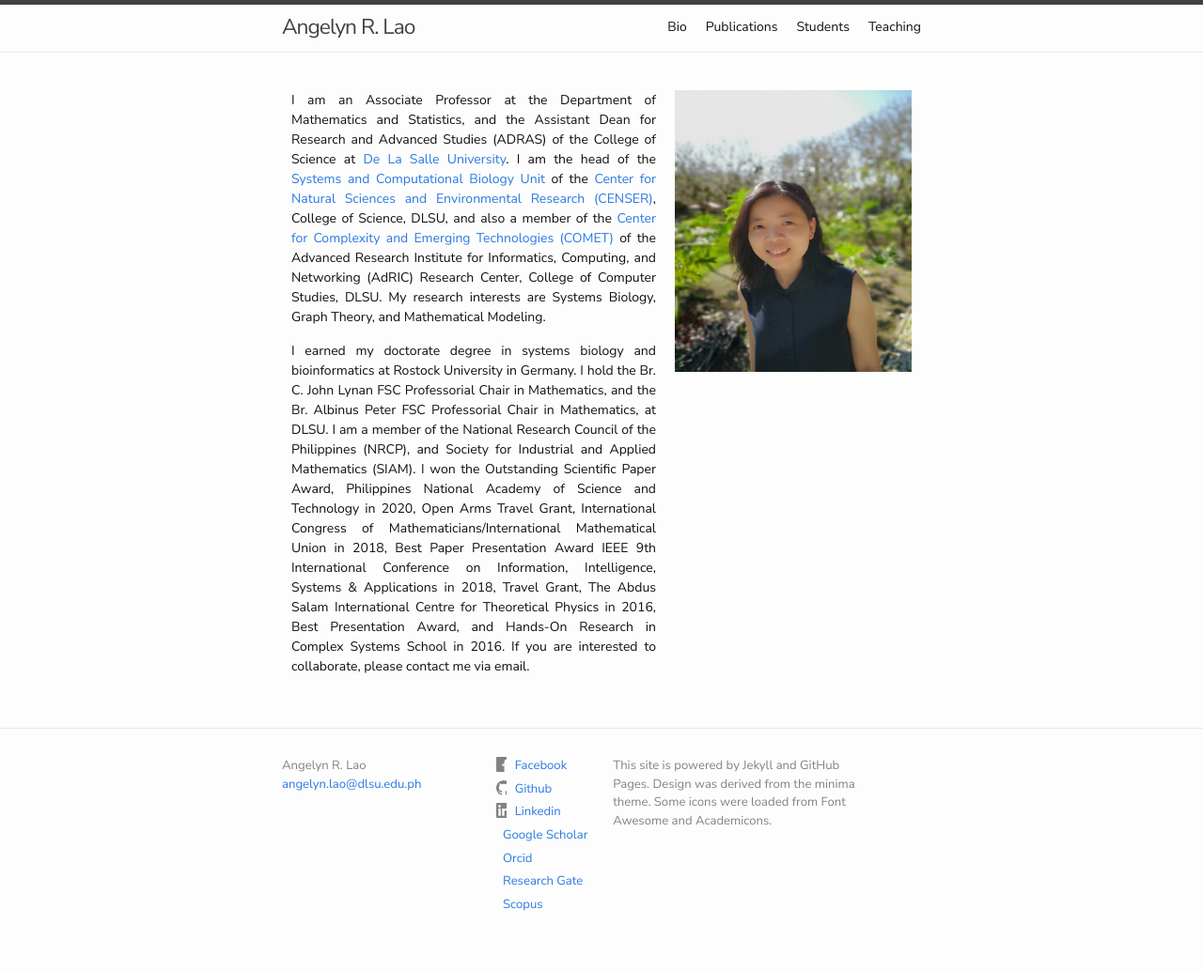
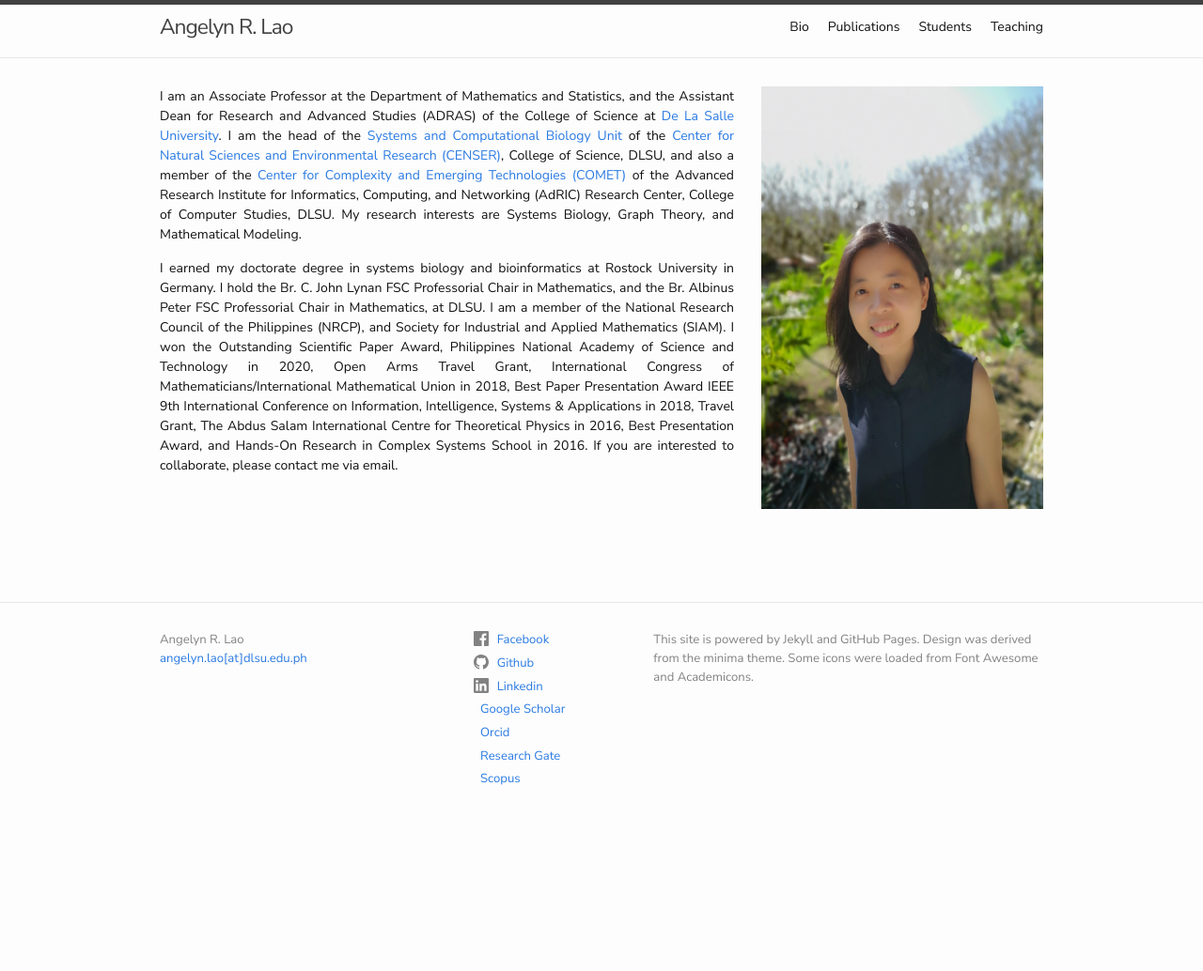
Before and after one commit to yupaulk/angelynlao.github.io, a Jekyll site: the page built from index.md, in a window 1280 px wide. Shown: the whole page at 94% size. Built offline with Jekyll 4.4.1, drawn with Linux system fonts in a browser that asks for light colours; nearby versions of some CDN libraries; a style sheet for code colours, icons or effects is not loaded; after the commit the page ends 900 px from its top, so only the background shows below that.

Commit message:
Add files via upload

```diff
--- /dev/null
+++ b/_base.scss
@@ -0,0 +1,254 @@
+/**
+ * Reset some basic elements
+ */
+body, h1, h2, h3, h4, h5, h6,
+p, blockquote, pre, hr,
+dl, dd, ol, ul, figure {
+  margin: 0;
+  padding: 0;
+}
+
+
+
+/**
+ * Basic styling
+ */
+body {
+  font: $base-font-weight #{$base-font-size}/#{$base-line-height} $base-font-family;
+  color: $text-color;
+  background-color: $background-color;
+  -webkit-text-size-adjust: 100%;
+  -webkit-font-feature-settings: "kern" 1;
+     -moz-font-feature-settings: "kern" 1;
+       -o-font-feature-settings: "kern" 1;
+          font-feature-settings: "kern" 1;
+  font-kerning: normal;
+  display: flex;
+  min-height: 100vh;
+  flex-direction: column;
+}
+
+
+
+/**
+ * Set `margin-bottom` to maintain vertical rhythm
+ */
+h1, h2, h3, h4, h5, h6,
+p, blockquote, pre,
+ul, ol, dl, figure,
+%vertical-rhythm {
+  margin-bottom: $spacing-unit / 2;
+}
+
+
+
+/**
+ * `main` element
+ */
+main {
+  display: block; /* Default value of `display` of `main` element is 'inline' in IE 11. */
+}
+
+
+
+/**
+ * Images
+ */
+img {
+  max-width: 100%;
+  vertical-align: middle;
+}
+
+
+
+/**
+ * Figures
+ */
+figure > img {
+  display: block;
+}
+
+figcaption {
+  font-size: $small-font-size;
+}
+
+
+
+/**
+ * Lists
+ */
+ul, ol {
+  margin-left: $spacing-unit;
+}
+
+li {
+  > ul,
+  > ol {
+    margin-bottom: 0;
+  }
+}
+
+
+
+/**
+ * Headings
+ */
+h1, h2, h3, h4, h5, h6 {
+  font-weight: $base-font-weight;
+}
+
+
+
+/**
+ * Links
+ */
+a {
+  color: $brand-color;
+  text-decoration: none;
+
+  &:visited {
+    color: darken($brand-color, 15%);
+  }
+
+  &:hover {
+    color: $text-color;
+    text-decoration: underline;
+  }
+
+  .social-media-list &:hover {
+    text-decoration: none;
+
+    .username {
+      text-decoration: underline;
+    }
+  }
+}
+
+
+/**
+ * Blockquotes
+ */
+blockquote {
+  color: $grey-color;
+  border-left: 4px solid $grey-color-light;
+  padding-left: $spacing-unit / 2;
+  @include relative-font-size(1.125);
+  letter-spacing: -1px;
+  font-style: italic;
+
+  > :last-child {
+    margin-bottom: 0;
+  }
+}
+
+
+
+/**
+ * Code formatting
+ */
+pre,
+code {
+  @include relative-font-size(0.9375);
+  border: 1px solid $grey-color-light;
+  border-radius: 3px;
+  background-color: #eef;
+}
+
+code {
+  padding: 1px 5px;
+}
+
+pre {
+  padding: 8px 12px;
+  overflow-x: auto;
+
+  > code {
+    border: 0;
+    padding-right: 0;
+    padding-left: 0;
+  }
+}
+
+
+
+/**
+ * Wrapper
+ */
+.wrapper {
+  max-width: -webkit-calc(#{$content-width} - (#{$spacing-unit} * 2));
+  max-width:         calc(#{$content-width} - (#{$spacing-unit} * 2));
+  margin-right: auto;
+  margin-left: auto;
+  padding-right: $spacing-unit;
+  padding-left: $spacing-unit;
+  @extend %clearfix;
+
+  @include media-query($on-laptop) {
+    max-width: -webkit-calc(#{$content-width} - (#{$spacing-unit}));
+    max-width:         calc(#{$content-width} - (#{$spacing-unit}));
+    padding-right: $spacing-unit / 2;
+    padding-left: $spacing-unit / 2;
+  }
+}
+
+
+
+/**
+ * Clearfix
+ */
+%clearfix:after {
+  content: "";
+  display: table;
+  clear: both;
+}
+
+
+
+/**
+ * Icons
+ */
+
+.svg-icon {
+    width: 20px;
+    height: 20px;
+    display: inline-block;
+    fill: #{$grey-color};
+    padding-right: 5px;
+    vertical-align: text-top;
+}
+
+.social-media-list {
+  li + li {
+    padding-top: 5px;
+  }
+}
+
+
+
+/**
+ * Tables
+ */
+table {
+  margin-bottom: $spacing-unit;
+  width: 100%;
+  text-align: $table-text-align;
+  color: lighten($text-color, 18%);
+  border-collapse: collapse;
+  border: 1px solid $grey-color-light;
+  tr {
+    &:nth-child(even) {
+      background-color: lighten($grey-color-light, 6%);
+    }
+  }
+  th, td {
+    padding: ($spacing-unit / 3) ($spacing-unit / 2);
+  }
+  th {
+    background-color: lighten($grey-color-light, 3%);
+    border: 1px solid darken($grey-color-light, 4%);
+    border-bottom-color: darken($grey-color-light, 12%);
+  }
+  td {
+    border: 1px solid $grey-color-light;
+  }
+}
--- a/_config.yml
+++ b/_config.yml
@@ -19,7 +19,7 @@
 # in the templates via {{ site.myvariable }}.
 
 title: Angelyn R. Lao
-email: angelyn.lao@dlsu.edu.ph
+email: angelyn.lao[at]dlsu.edu.ph
 description: >- # this means to ignore newlines until "baseurl:"
   This site is powered by Jekyll and GitHub Pages. Design was derived from the minima theme. Some icons were loaded from Font Awesome and Academicons.
 baseurl: "" # the subpath of your site, e.g. /blog
--- a/_layout.scss
+++ b/_layout.scss
@@ -143,13 +143,13 @@
 }
 
 .footer-col-2 {
-  width: -webkit-calc(25% - (#{$spacing-unit} / 2));
-  width:         calc(25% - (#{$spacing-unit} / 2));
+  width: -webkit-calc(20% - (#{$spacing-unit} / 2));
+  width:         calc(20% - (#{$spacing-unit} / 2));
 }
 
 .footer-col-3 {
-  width: -webkit-calc(40% - (#{$spacing-unit} / 2));
-  width:         calc(40% - (#{$spacing-unit} / 2));
+  width: -webkit-calc(45% - (#{$spacing-unit} / 2));
+  width:         calc(45% - (#{$spacing-unit} / 2));
 }
 
 @include media-query($on-laptop) {
--- a/index.md
+++ b/index.md
@@ -5,30 +5,18 @@
 layout: home
 ---
 <style>
-* {
-  box-sizing: border-box;
-}
-
 /* Create two unequal columns that floats next to each other */
 .column {
   float: left;
-  padding: 10px;
 }
 
 .left {
-  width: 60%;
+  width: 65%;
   text-align: justify;
 }
 
 .right {
-  width: 40%;
-}
-
-/* Clear floats after the columns */
-.row:after {
-  content: "";
-  display: table;
-  clear: both;
+  width: 35%;
 }
 </style>
 
@@ -43,7 +31,7 @@ layout: home
 	</div>
 	<div class="column right">
 
-<img src='/assets/angelyn-lao.jpg' width='300' height='300' align='right' />
+<img src='/assets/angelyn-lao.jpg' width='300' height='450' align='right' />
 
 	</div>
 </div>
--- /dev/null
+++ b/minima.scss
@@ -0,0 +1,51 @@
+@charset "utf-8";
+
+// Define defaults for each variable.
+
+$base-font-family: "Nunito Sans", "Helvetica Neue", Helvetica, Arial, sans-serif !default;
+$base-font-size:   14px !default;
+$base-font-weight: 400 !default;
+$small-font-size:  $base-font-size * 0.875 !default;
+$base-line-height: 1.5 !default;
+
+$spacing-unit:     30px !default;
+
+$text-color:       #111 !default;
+$background-color: #fdfdfd !default;
+$brand-color:      #2a7ae2 !default;
+
+$grey-color:       #828282 !default;
+$grey-color-light: lighten($grey-color, 40%) !default;
+$grey-color-dark:  darken($grey-color, 25%) !default;
+
+$table-text-align: left !default;
+
+// Width of the content area
+$content-width:    1000px !default;
+
+$on-palm:          600px !default;
+$on-laptop:        800px !default;
+
+// Use media queries like this:
+// @include media-query($on-palm) {
+//   .wrapper {
+//     padding-right: $spacing-unit / 2;
+//     padding-left: $spacing-unit / 2;
+//   }
+// }
+@mixin media-query($device) {
+  @media screen and (max-width: $device) {
+    @content;
+  }
+}
+
+@mixin relative-font-size($ratio) {
+  font-size: $base-font-size * $ratio;
+}
+
+// Import partials.
+@import
+  "minima/base",
+  "minima/layout",
+  "minima/syntax-highlighting"
+;
```
Also changed, not shown: social.html (added, +12 -0 lines).
